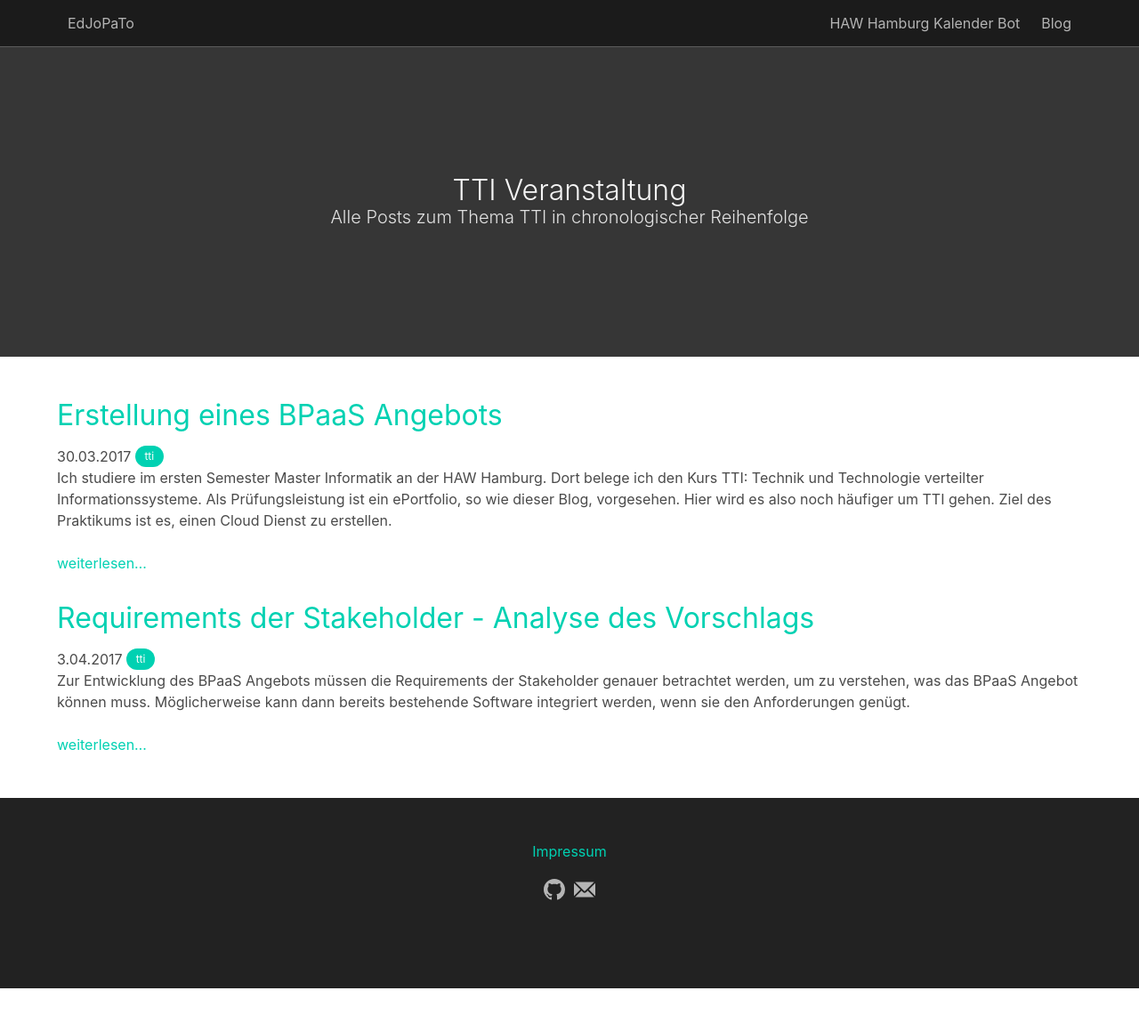
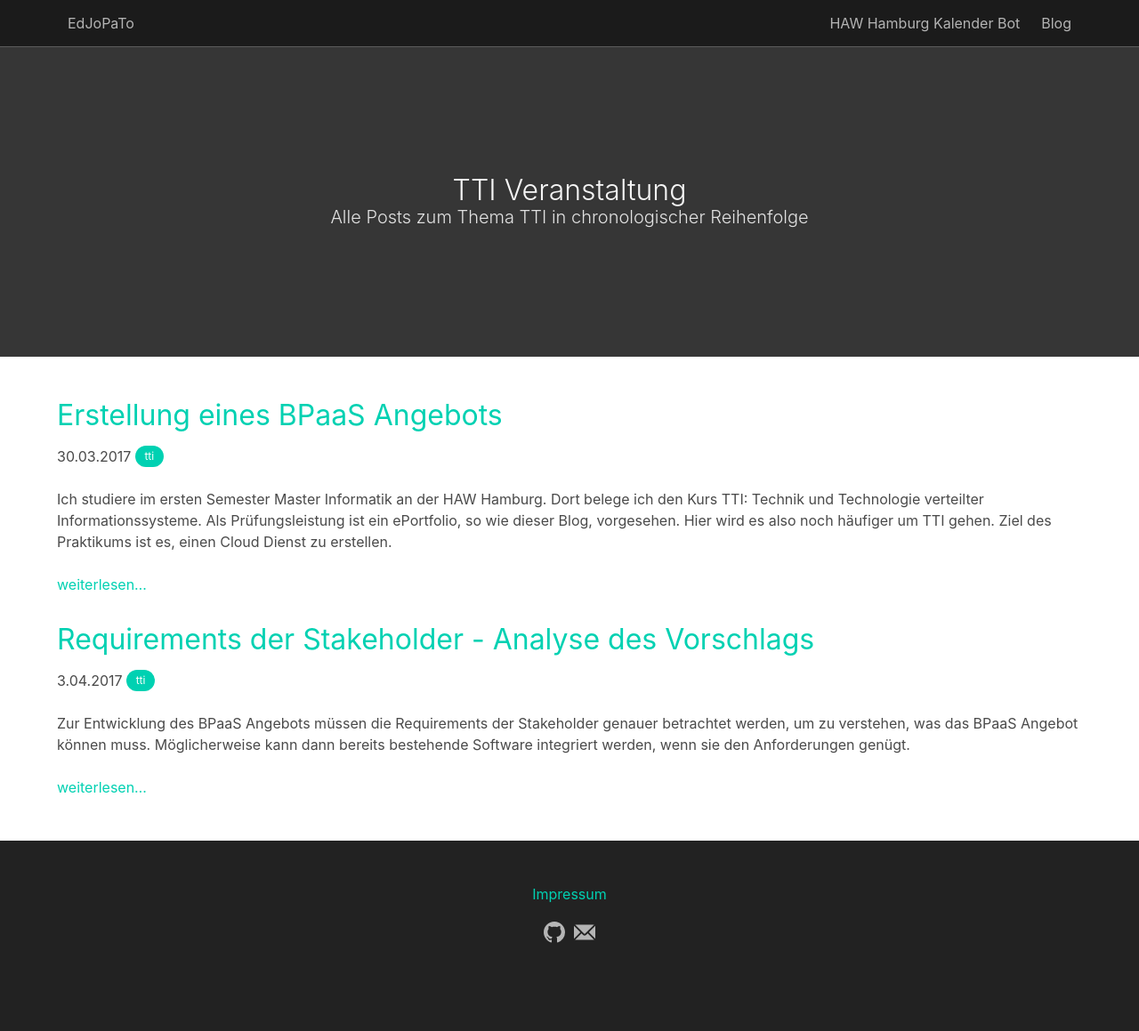
Before and after one commit to EdJoPaTo/edjopato.de, a Jekyll site: the page built from blog/tti.html, in a window 1280 px wide. Shown: the whole page at 89% size. Built offline with Jekyll 4.4.1, drawn with Linux system fonts in a browser that asks for light colours; before the commit the page ends 1111 px from its top, so only the background shows below that.

Commit message:
fix: category page tti is a page of the blog type too

```diff
--- a/blog/tti.html
+++ b/blog/tti.html
@@ -1,10 +1,16 @@
 ---
-layout: page
+layout: default
 title: TTI Veranstaltung
 noquicklink: true
 permalink: /blog/tti/
 description: Alle Posts zum Thema TTI in chronologischer Reihenfolge
 header: medium
 ---
+<div class="section blog">
+<div class="container">
+<div class="content">
 {% assign posts = site.categories.tti | reverse %}
 {% for post in posts %}{% include post.html %}{% endfor %}
+</div>
+</div>
+</div>
```
